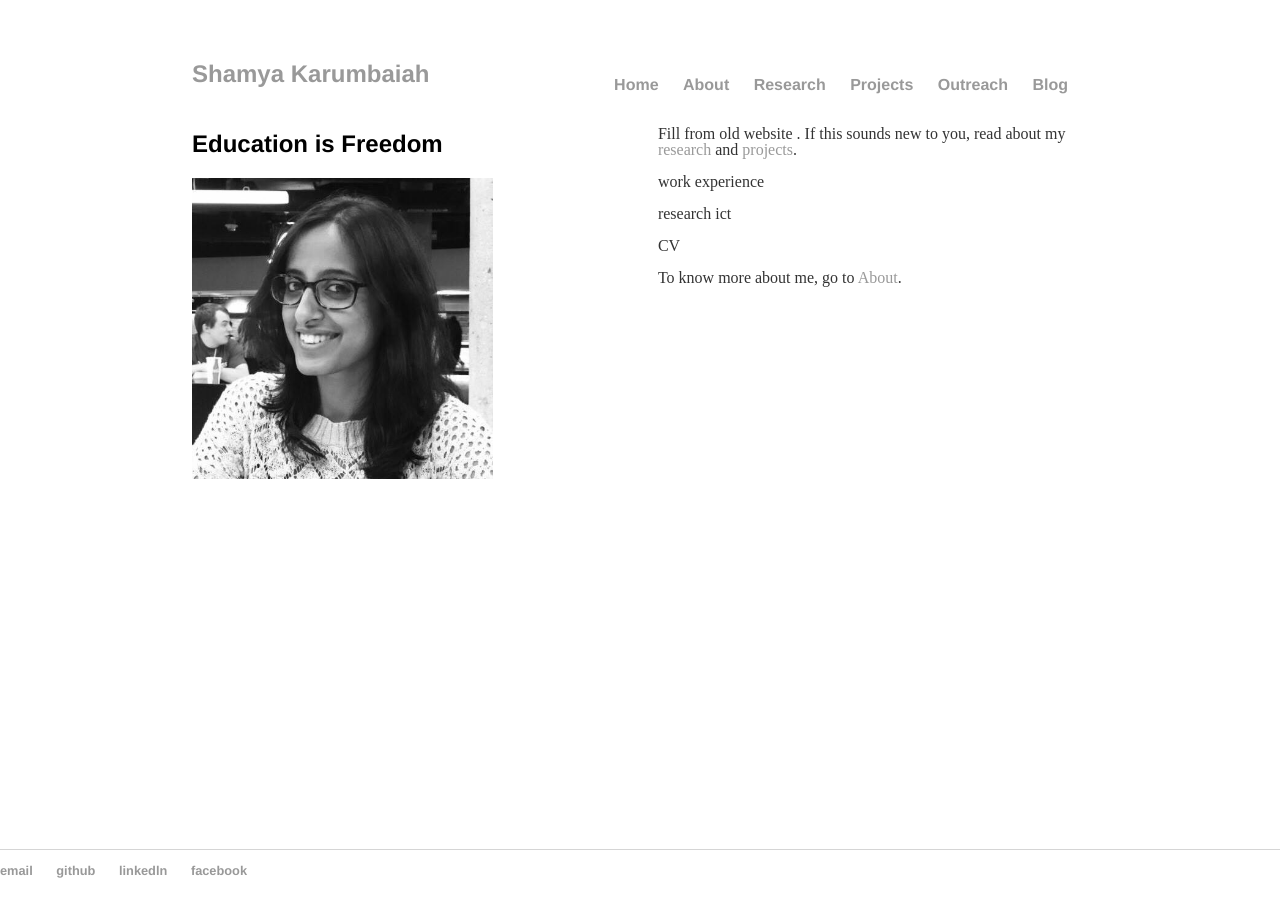
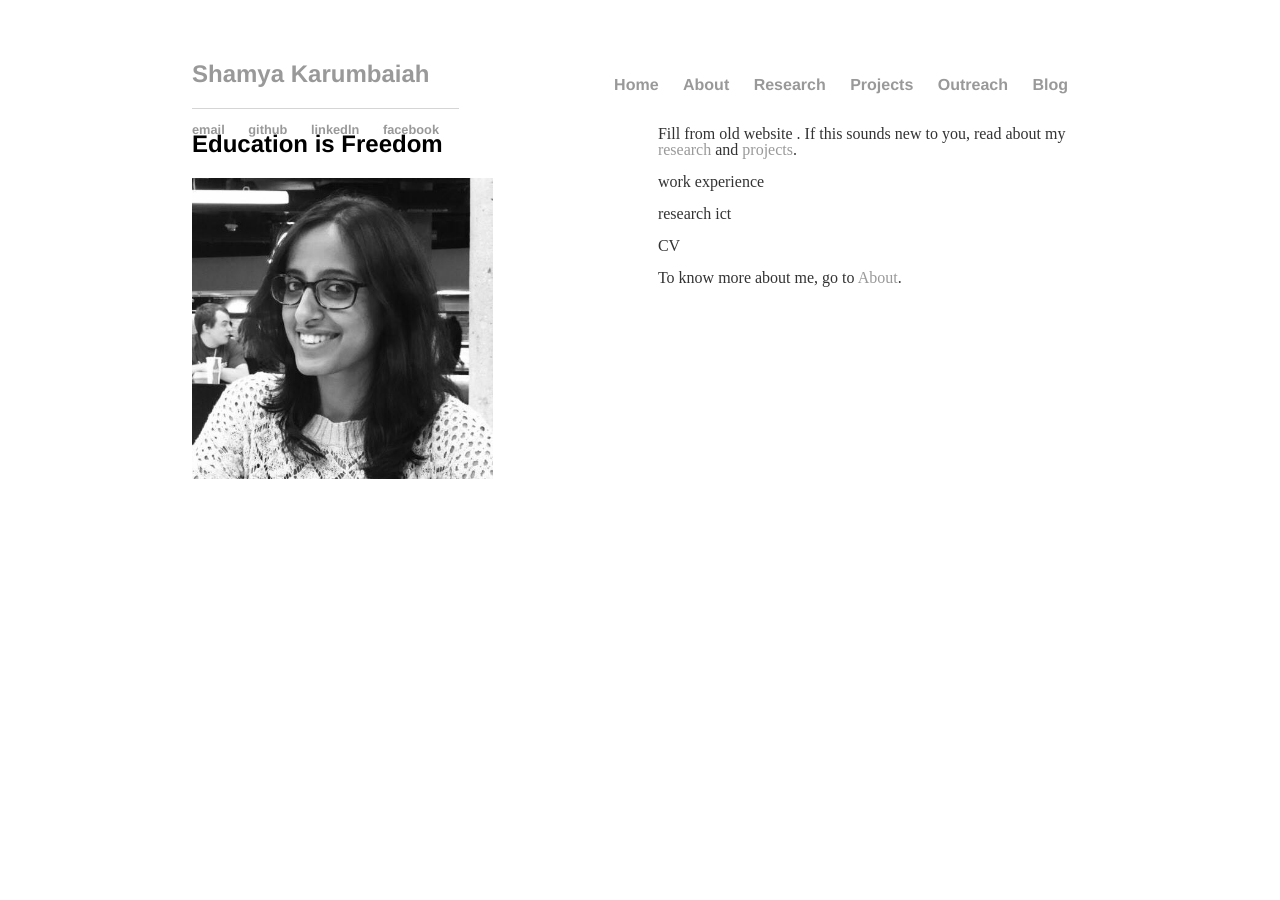
Before and after one commit to Shamya/shamyatest.github.io, a Jekyll site: the page built from index.html, in a window 1280 px wide. Built offline with Jekyll 4.4.1, drawn with Linux system fonts in a browser that asks for light colours.

Commit message:
Update main.css

```diff
--- a/css/main.css
+++ b/css/main.css
@@ -1,7 +1,6 @@
 body {
     margin: 60px auto;
     width: 70%;
-    margin-bottom: 50px;
 
 }
 nav{
@@ -47,11 +46,6 @@ footer {
     position: fixed;
     border-top: 1px solid #d5d5d5;
     font-size: .8em;
-    margin-bottom: 0px;
-    bottom: 0px;
-    left: 0px;
-    right: 0px;
-    height: 50px;
 }
 
 ul.posts {
```
